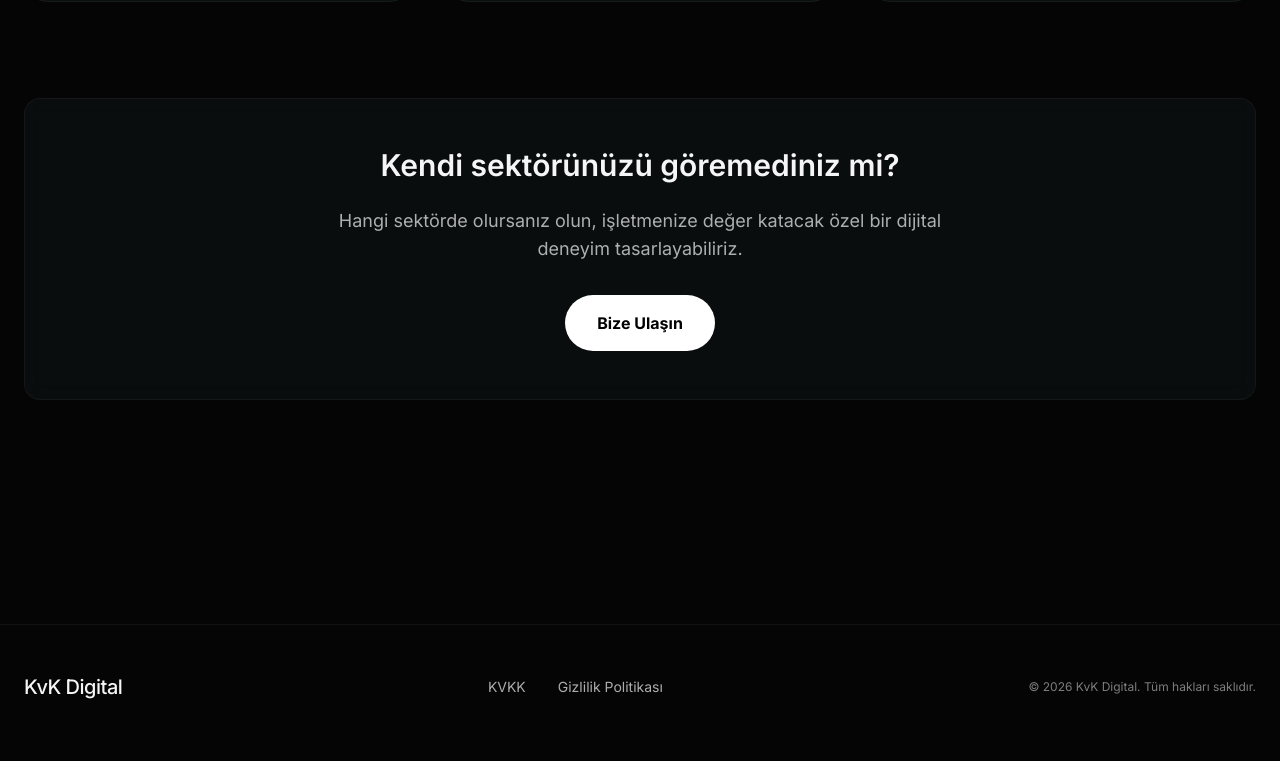
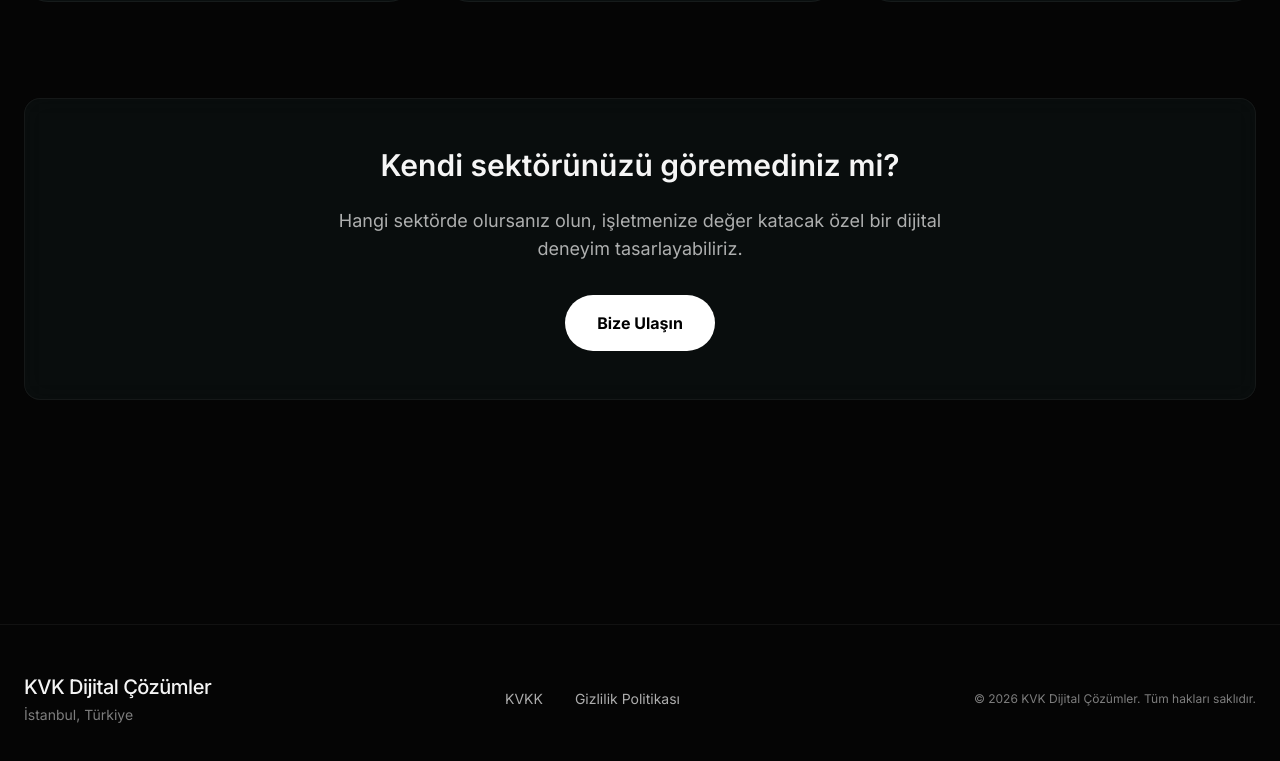
Before and after one commit to ReckyRey05/kvk-dijital, a Next.js app: page /projeler in a window 1280 px wide. Shown: the part 2228-2989 px from the top of the page. Built offline with nearby package versions, Linux system fonts and the light colour scheme; no server answers.

Commit message:
feat: implement local SEO, GEO, and brand entity optimizations for KVK Dijital Çözümler

```diff
--- a/src/app/layout.tsx
+++ b/src/app/layout.tsx
@@ -9,25 +9,25 @@ export const viewport: Viewport = {
 export const metadata: Metadata = {
   metadataBase: new URL('https://kvkdijitalcozumler.com'),
   title: {
-    default: "KvK Digital | Premium Dijital Ajans",
-    template: "%s | KvK Digital",
+    default: "KVK Dijital Çözümler | İstanbul Web Tasarım & Dijital Ajans",
+    template: "%s | KVK Dijital Çözümler",
   },
-  description: "İstanbul merkezli dijital ajans olarak Türkiye geneline modern, hızlı ve ölçeklenebilir web tasarım, özel yazılım ve yapay zeka çözümleri sunuyoruz.",
-  keywords: ["dijital ajans", "istanbul web tasarım", "istanbul dijital ajans", "özel yazılım", "yapay zeka", "seo", "kurumsal kimlik", "KvK Digital", "türkiye web ajansı"],
-  authors: [{ name: "KvK Digital", url: "https://kvkdijitalcozumler.com" }],
-  creator: "KvK Digital",
+  description: "İstanbul merkezli KVK Dijital Çözümler olarak kurumsal web tasarım, e-ticaret ve yapay zeka destekli web sitesi çözümleri sunuyoruz. Kocaeli, Sakarya, Bursa ve Türkiye geneline profesyonel hizmet.",
+  keywords: ["istanbul web tasarım", "web tasarım istanbul", "istanbul web sitesi", "kurumsal web tasarım istanbul", "KVK Dijital Çözümler", "KVK Dijital", "e-ticaret sitesi istanbul", "web sitesi yaptırma istanbul"],
+  authors: [{ name: "KVK Dijital Çözümler", url: "https://kvkdijitalcozumler.com" }],
+  creator: "KVK Dijital Çözümler",
   openGraph: {
     type: "website",
     locale: "tr_TR",
     url: "https://kvkdijitalcozumler.com",
-    siteName: "KvK Digital",
-    title: "KvK Digital | Premium Dijital Ajans",
-    description: "Modern, hızlı ve ölçeklenebilir dijital çözümler üretiyoruz.",
+    siteName: "KVK Dijital Çözümler",
+    title: "KVK Dijital Çözümler | İstanbul Web Tasarım",
+    description: "İstanbul merkezli profesyonel web tasarım, e-ticaret ve dijital dönüşüm ajansı.",
   },
   twitter: {
     card: "summary_large_image",
-    title: "KvK Digital | Premium Dijital Ajans",
-    description: "Modern, hızlı ve ölçeklenebilir dijital çözümler üretiyoruz.",
+    title: "KVK Dijital Çözümler | İstanbul Web Tasarım",
+    description: "İstanbul merkezli profesyonel web tasarım ve dijital dönüşüm ajansı.",
   },
   alternates: {
     canonical: "https://kvkdijitalcozumler.com",
@@ -61,14 +61,30 @@ export default function RootLayout({
           dangerouslySetInnerHTML={{
             __html: JSON.stringify({
               "@context": "https://schema.org",
+              "@graph": [
+                {
+                  "@type": "WebSite",
+                  "@id": "https://kvkdijitalcozumler.com/#website",
+                  "url": "https://kvkdijitalcozumler.com",
+                  "name": "KVK Dijital Çözümler",
+                  "description": "İstanbul merkezli web tasarım ve dijital ajans",
+                  "publisher": {
+                    "@id": "https://kvkdijitalcozumler.com/#organization"
+                  }
+                },
+                {
                   "@type": "ProfessionalService",
-              "name": "KvK Digital",
+                  "@id": "https://kvkdijitalcozumler.com/#organization",
+                  "name": "KVK Dijital Çözümler",
+                  "url": "https://kvkdijitalcozumler.com",
+                  "logo": "https://kvkdijitalcozumler.com/icon.png",
                   "image": "https://kvkdijitalcozumler.com/icon.png",
-              "url": "https://kvkdijitalcozumler.com",
                   "telephone": "+905348914905",
+                  "email": "iletisim@kvkdijitalcozumler.com",
+                  "priceRange": "$$",
                   "address": {
                     "@type": "PostalAddress",
-                "addressLocality": "Istanbul",
+                    "addressLocality": "İstanbul",
                     "addressCountry": "TR"
                   },
                   "geo": {
@@ -76,11 +92,29 @@ export default function RootLayout({
                     "latitude": 40.8770,
                     "longitude": 29.2570
                   },
+                  "areaServed": [
+                    {
+                      "@type": "City",
+                      "name": "İstanbul"
+                    },
+                    {
+                      "@type": "City",
+                      "name": "Kocaeli"
+                    },
+                    {
+                      "@type": "City",
+                      "name": "Sakarya"
+                    },
+                    {
+                      "@type": "City",
+                      "name": "Bursa"
+                    }
+                  ],
                   "sameAs": [
                     "https://kvkdijitalcozumler.com"
-              ],
-              "description": "Modern, hızlı ve ölçeklenebilir dijital çözümler üretiyoruz. Web tasarımı, özel yazılım ve yapay zeka çözümleri ile işletmenizi geleceğe taşıyın.",
-              "priceRange": "$$"
+                  ]
+                }
+              ]
             })
           }}
         />
--- a/src/components/About.tsx
+++ b/src/components/About.tsx
@@ -41,7 +41,7 @@ export default function About() {
             </h2>
             <div className="text-foreground/70 text-lg leading-relaxed max-w-3xl space-y-6">
               <p>
-                Merhaba, ben <strong className="text-foreground font-medium">Ali Haydar Kavak</strong>. Çocukluk yıllarımda bilgisayar sistemlerine duyduğum merak, detaycı kişiliğimle birleşerek beni web teknolojilerinin dünyasına çekti. KVK Digital'in kurucusu olarak amacım sadece estetik web siteleri teslim edip süreci bitirmek değil; aynı zamanda markanızın <strong>dijital büyüme danışmanı</strong> olmaktır.
+                Merhaba, ben <strong className="text-foreground font-medium">Ali Haydar Kavak</strong>. Çocukluk yıllarımda bilgisayar sistemlerine duyduğum merak, detaycı kişiliğimle birleşerek beni web teknolojilerinin dünyasına çekti. <strong>KVK Dijital Çözümler'in</strong> kurucusu olarak amacım sadece estetik web siteleri teslim edip süreci bitirmek değil; aynı zamanda <strong>İstanbul, Kocaeli, Sakarya</strong> ve tüm Türkiye'deki işletmelerin <strong>dijital büyüme danışmanı</strong> olmaktır.
               </p>
 
               <div className="pt-4">
--- a/src/components/Contact.tsx
+++ b/src/components/Contact.tsx
@@ -85,8 +85,8 @@ export default function Contact() {
                   <a href="mailto:iletisim@kvkdijitalcozumler.com" className="text-lg font-medium hover:text-accent transition-colors">iletisim@kvkdijitalcozumler.com</a>
                 </div>
                 <div>
-                  <div className="text-xs uppercase tracking-wider text-foreground/40 mb-1">KvK Digital</div>
-                  <div className="text-lg">Premium Dijital Ajans</div>
+                  <div className="text-xs uppercase tracking-wider text-foreground/40 mb-1">KVK Dijital Çözümler</div>
+                  <div className="text-lg">İstanbul Web Tasarım & Dijital Ajans</div>
                 </div>
               </div>
             </motion.div>
--- a/src/components/Footer.tsx
+++ b/src/components/Footer.tsx
@@ -4,7 +4,10 @@ export default function Footer() {
   return (
     <footer className="w-full mt-32 border-t border-white/5 py-12 relative z-10">
       <div className="container mx-auto px-6 flex flex-col md:flex-row items-center justify-between gap-6">
-        <div className="text-xl font-medium tracking-tight">KvK Digital</div>
+        <div className="flex flex-col items-center md:items-start gap-1">
+          <div className="text-xl font-medium tracking-tight">KVK Dijital Çözümler</div>
+          <div className="text-sm text-foreground/50">İstanbul, Türkiye</div>
+        </div>
 
         <div className="flex flex-wrap justify-center gap-8 text-sm text-foreground/70">
           <Link href="/kvkk" className="hover:text-foreground transition-colors cursor-pointer p-2 -m-2">KVKK</Link>
@@ -12,7 +15,7 @@ export default function Footer() {
         </div>
 
         <div className="text-xs text-foreground/50">
-          &copy; {new Date().getFullYear()} KvK Digital. Tüm hakları saklıdır.
+          &copy; {new Date().getFullYear()} KVK Dijital Çözümler. Tüm hakları saklıdır.
         </div>
       </div>
     </footer>
--- a/src/components/Hero.tsx
+++ b/src/components/Hero.tsx
@@ -21,11 +21,10 @@ export default function Hero() {
           className="flex flex-col items-start gap-8"
         >
           <h1 className="text-5xl md:text-6xl lg:text-7xl font-semibold tracking-tight leading-[1.1] text-gradient">
-            Modern dijital <br /> deneyimler <br /> geliştiriyoruz.
+            İstanbul'un yeni nesil <br /> web tasarım ve <br /> yazılım ajansı.
           </h1>
           <p className="text-lg text-foreground/70 max-w-lg leading-relaxed">
-            KvK Digital, işletmeler için modern web siteleri, özel yazılımlar ve
-            yapay zeka destekli dijital çözümler üretir.
+            KVK Dijital Çözümler, işletmeniz için modern web siteleri, özel yazılımlar ve e-ticaret sistemleri geliştirerek markanızı büyütür.
           </p>
 
           <div className="flex flex-wrap items-center gap-4">
```
Lines whose indentation alone changed are shown as unchanged.
